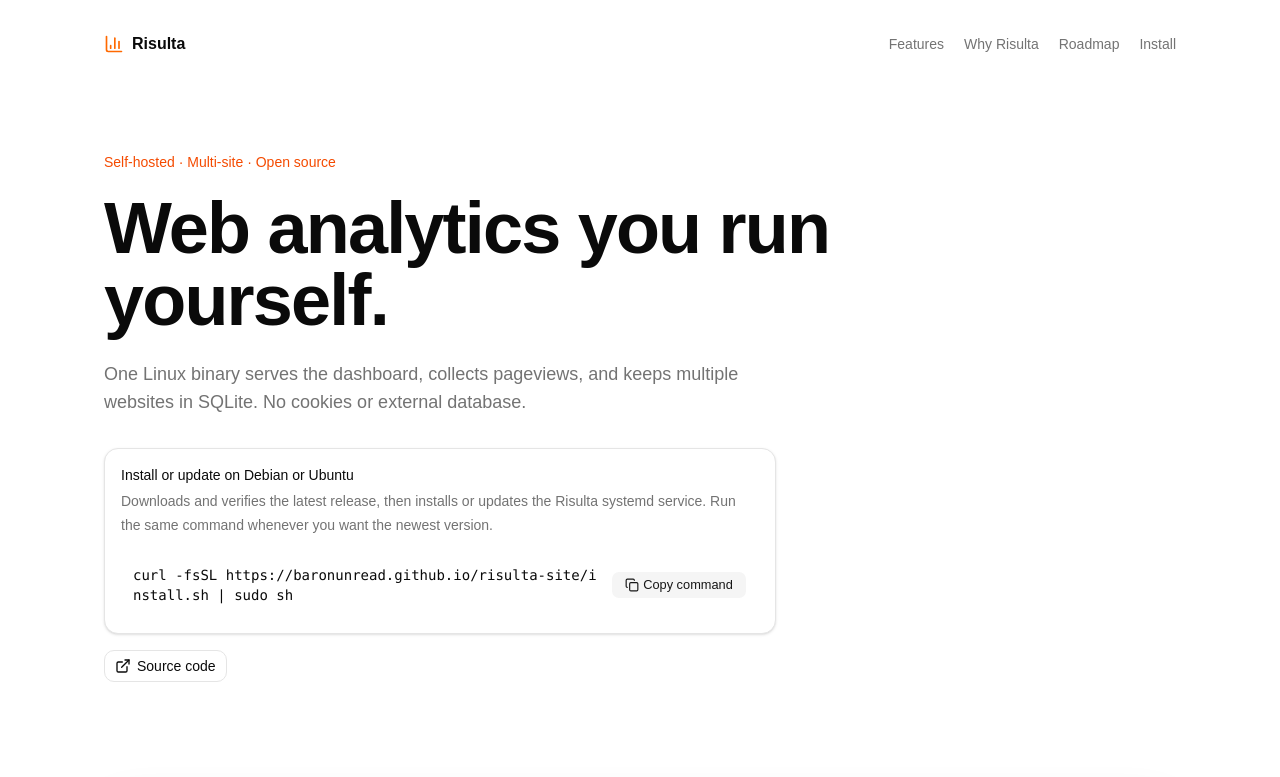
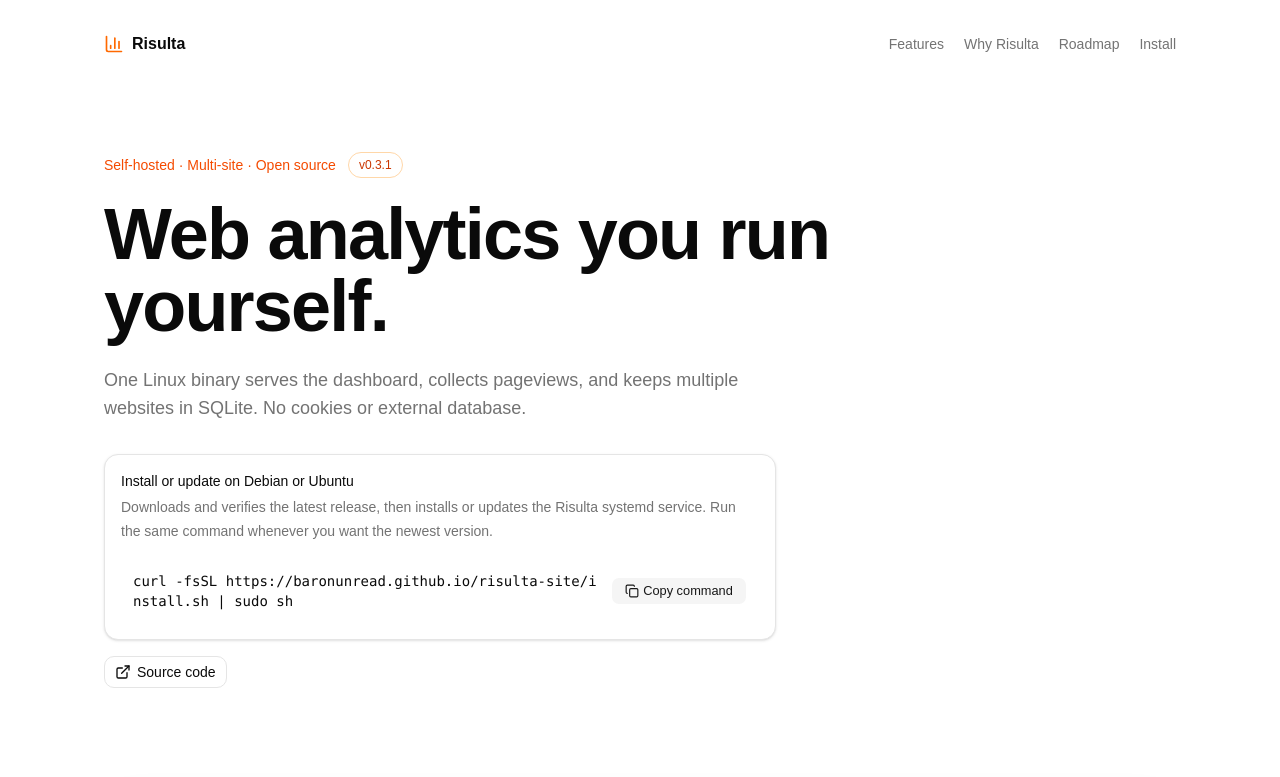
Before and after one commit to baronunread/risulta-site, a React (Vite) app: page / in a window 1280 px wide. Shown: the top 777 px of the page. Built offline with nearby package versions, Linux system fonts and the light colour scheme.

Commit message:
Show current release on landing page

```diff
--- a/src/App.tsx
+++ b/src/App.tsx
@@ -2,6 +2,8 @@
 import { BarChart3, Check, Copy, ExternalLink } from "lucide-react";
 import { Button } from "@/components/ui/button";
 import { Card, CardHeader, CardTitle } from "@/components/ui/card";
+
+const VERSION = "v0.3.1";
 
 export function App() {
   const [copied, setCopied] = useState(false);
@@ -27,9 +29,12 @@
         </nav>
       </header>
       <section className="py-24">
-        <p className="text-sm font-medium text-orange-600">
-          Self-hosted · Multi-site · Open source
-        </p>
+        <div className="flex flex-wrap items-center gap-3 text-sm font-medium text-orange-600">
+          <span>Self-hosted · Multi-site · Open source</span>
+          <a className="rounded-full border border-orange-200 px-2.5 py-1 text-xs text-orange-700 transition hover:bg-orange-50" href={`https://github.com/baronunread/risulta/releases/tag/${VERSION}`}>
+            {VERSION}
+          </a>
+        </div>
         <h1 className="mt-5 max-w-3xl text-5xl font-semibold tracking-tight sm:text-7xl">
           Web analytics you run yourself.
         </h1>
@@ -171,7 +176,7 @@
           <a className="font-semibold text-foreground" href="/">
             Risulta
           </a>
-          <p className="mt-1">Private web analytics in one binary.</p>
+          <p className="mt-1">Private web analytics in one binary. {VERSION}</p>
         </div>
         <nav aria-label="Footer navigation" className="flex flex-wrap gap-x-5 gap-y-2">
           <a href="#features">Features</a>
```
Also changed, not shown: public/risulta-dashboard.png.
